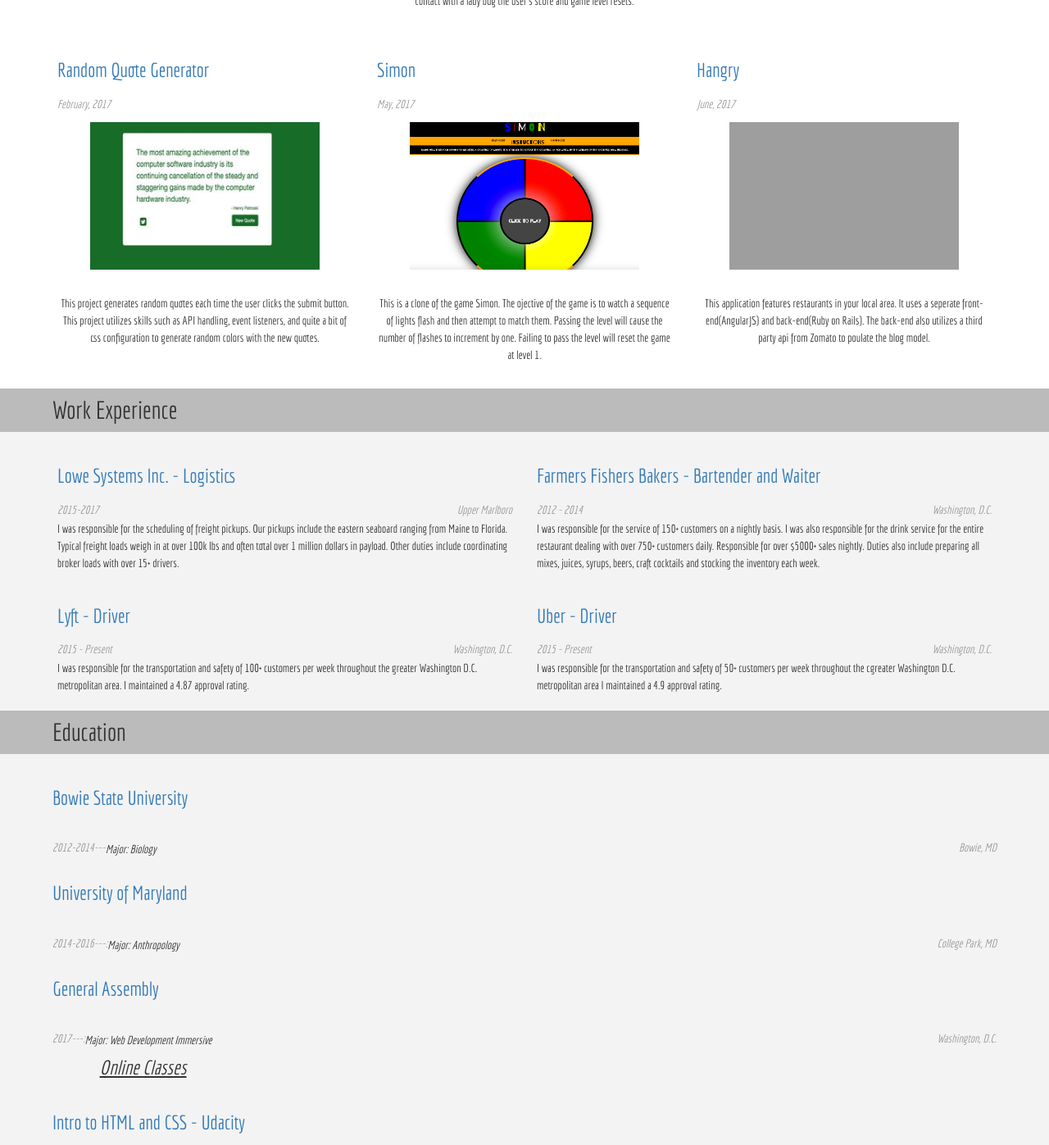
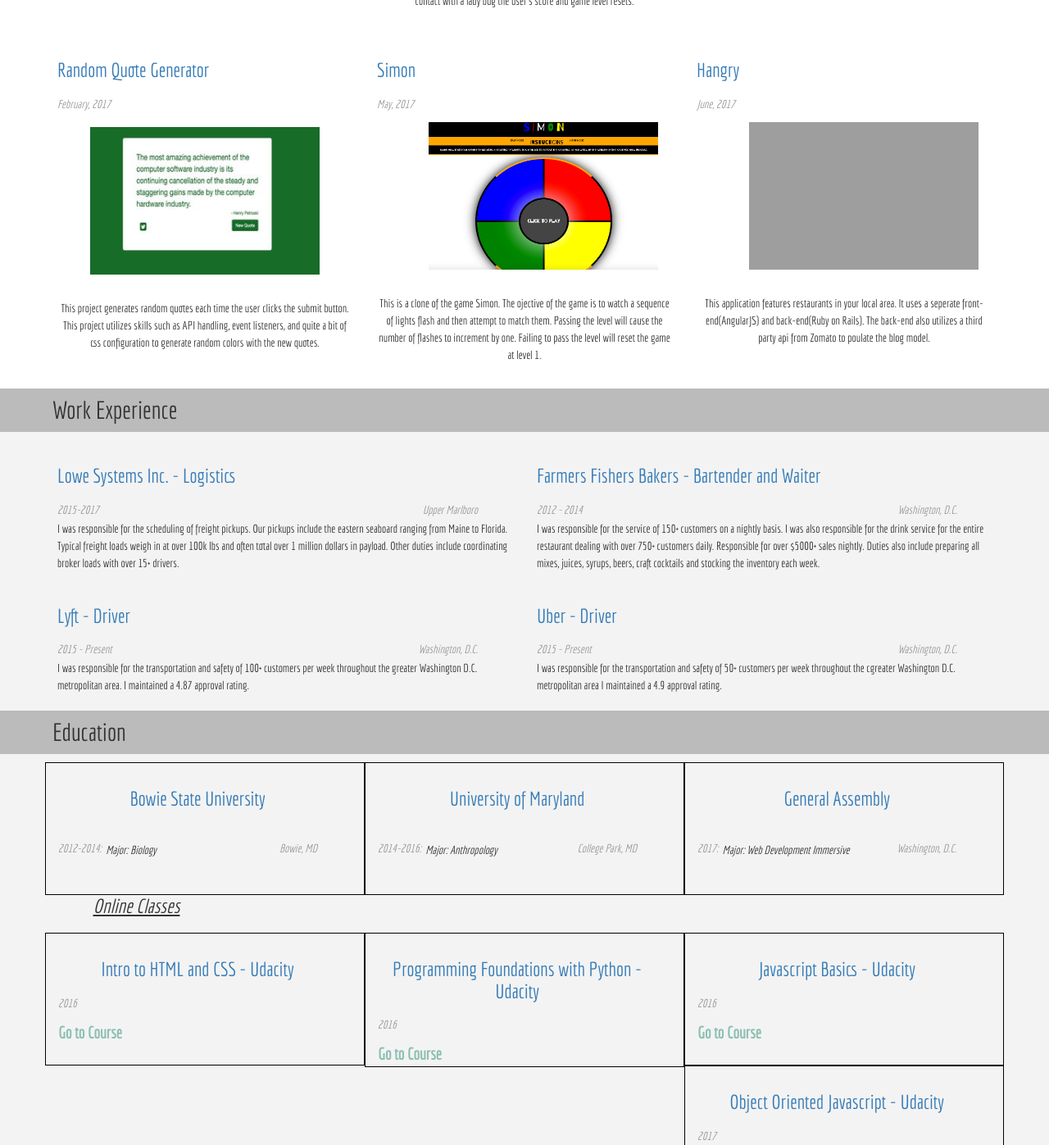
Before and after one commit to RobLowe1992/my_resume_rl, a plain HTML site: page index.html in a window 1280 px wide. Shown: the part 719-2116 px from the top of the page at 82% size. Drawn offline with nearby package versions, Linux system fonts and the light colour scheme; some packages are replaced by stand-ins of ours; grey boxes are pictures that could not be loaded.

Commit message:
Style Changes

```diff
--- a/css/style2.css
+++ b/css/style2.css
@@ -27,6 +27,10 @@ div h2, #online-classes-tag {
 .work-entry,
 .project-entry {
   padding: 0 5%;
+}
+div.education-entry{
+  min-height: 162px;
+  border: 1px black solid;
 }
 
 
@@ -82,7 +86,11 @@ h5 {
   color: #999;
   line-height: 16px;
   float: right;
-
+  position: relative;
+  right: 3em;
+}
+.education-entry a h3 {
+  text-align: center;
 }
 
 p {
@@ -214,6 +222,12 @@ span {
   }
 }
 
+@media only screen and (max-width:991px) {
+  .date-text {
+    text-align: center;
+  }
+}
+
 @media only screen and (max-width: 750px) {
   #lets-connect {
     margin-top: 10%;
@@ -273,6 +287,18 @@ header {
     width: 50%;
     margin: 0 auto;
   }
+  .project-entry p.date-text {
+    width: 100%;
+  }
+  .project-title{
+    text-align: center !important;
+  }
+  .project-title h3{
+    padding-right: 0px !important;
+  }
+  div.education-entry{
+  min-height: 188px;
+  }
 }
 @media only screen and (min-width: 750px) {
   #skills-h3,
@@ -280,6 +306,11 @@ header {
     display: block;
   }
 }
+@media only screen and (max-width: 776px){
+    div.education-entry{
+      min-height: 120px;
+    }
+}
 @media only screen and (max-width: 450px) {
   h1,
   h2 {
--- a/js/helper.js
+++ b/js/helper.js
@@ -23,18 +23,18 @@ var HTMLworkDates = '<div class="date-text">%data%</div>';
 var HTMLworkLocation = '<div class="location-text">%data%</div>';
 var HTMLworkDescription = '<p><br>%data%</p>';
 
-var HTMLprojectStart = '<div class="project-entry col-md-4 text-center"></div>';
-var HTMLprojectTitle = '<a href="#" class="font-economica"><h3>%data%</h3></a>';
-var HTMLprojectDates = '<div class="date-text">%data%</div>';
+var HTMLprojectStart = '<div class="project-entry col-md-4 col-lg-4 text-center"></div>';
+var HTMLprojectTitle = '<a href="#" class="font-economica project-title"><h3>%data%</h3></a>';
+var HTMLprojectDates = '<p class="date-text">%data%</p>';
 var HTMLprojectDescription = '<p><br>%data%</p>';
 var HTMLprojectImage = '<img src="%data%" width="300" height="200">';
 
-var HTMLschoolStart = '<div class="education-entry"></div>';
+var HTMLschoolStart = '<div class="education-entry col-sm-4 col-md-4 col-lg-4"></div>';
 var HTMLschoolName = '<a class="font-economica" href="#"><h3>%data%';
 var HTMLschoolDegree = '%data%</h3></a>';
-var HTMLschoolDates = '<div class="date-text">%data%</div>';
-var HTMLschoolLocation = '<div class="location-text">%data%</div>';
-var HTMLschoolMajor = '<em><span><br>Major: %data%<span></em>';
+var HTMLschoolDates = '<p class="date-text">%data%</p>';
+var HTMLschoolLocation = '<p class="location-text">%data%</p>';
+var HTMLschoolMajor = '<em><span><br><span class="major">Major: %data%</span<span></em>';
 
 var HTMLonlineClasses = '<h3 id="online-classes-tag">Online Classes</h3>';
 var HTMLonlineTitle = '<a class="font-economica" href="#"><h3>%data%';
--- a/js/resumeBuilder.js
+++ b/js/resumeBuilder.js
@@ -5,19 +5,19 @@ var education = {
         "name": "Bowie State University",
         "city": "Bowie, MD",
         "majors": ["Biology"],
-        "dates": "2012-2014--- ",
+        "dates": "2012-2014:",
         "url": "www.umd.edu"
     }, {
         "name": "University of Maryland",
         "city": "College Park, MD",
         "majors": ["Anthropology"],
-        "dates": "2014-2016---: ",
+        "dates": "2014-2016: ",
         "url": "www.bowiestate.edu"
     }, {
         "name": "General Assembly",
         "city": "Washington, D.C.",
         "majors": ["Web Development Immersive"],
-        "dates": "2017---: ",
+        "dates": "2017: ",
         "url": "https://generalassemb.ly/"
     }],
     "onlineCourses": [{
@@ -258,9 +258,9 @@ projects.display = function() {
 projects.display();
 
 function displayEducation() {
-    $("#education").append(HTMLschoolStart);
 
     for (i = 0; i < education.schools.length; i++) {
+        $("#education .container .row").append(HTMLschoolStart);
         var formattedSchoolName = HTMLschoolName.replace("%data%", education.schools[i].name);
         var formattedSchoolDegree = HTMLschoolDegree.replace("%data%","");
         var formattedSchoolNameDegree = formattedSchoolName + formattedSchoolDegree;
@@ -273,8 +273,9 @@ function displayEducation() {
         $(".education-entry:last").append(formattedSchoolLocation);
     }
 
-    $(".education-entry:last").append(HTMLonlineClasses);
+    $("#education .container .row").append(HTMLonlineClasses);
     for (i = 0; i < education.onlineCourses.length; i++) {
+        $("#education .container .row").append(HTMLschoolStart);
         var formattedOnlineTitle = HTMLonlineTitle.replace("%data%", education.onlineCourses[i].title);
         var formattedOnlineSchool = HTMLonlineSchool.replace("%data%", education.onlineCourses[i].school);
         var formattedOnlineTitleSchool = formattedOnlineTitle  +formattedOnlineSchool;
```
Also changed, not shown: index.html (+1 -0 lines).
